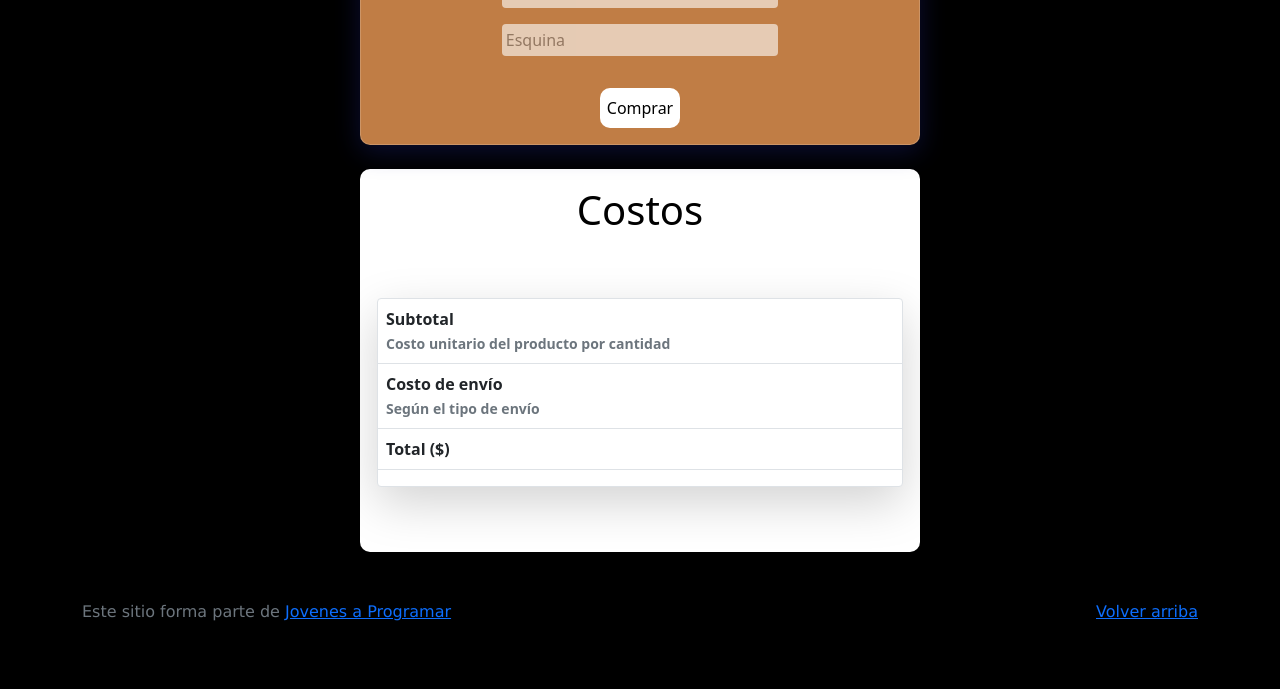
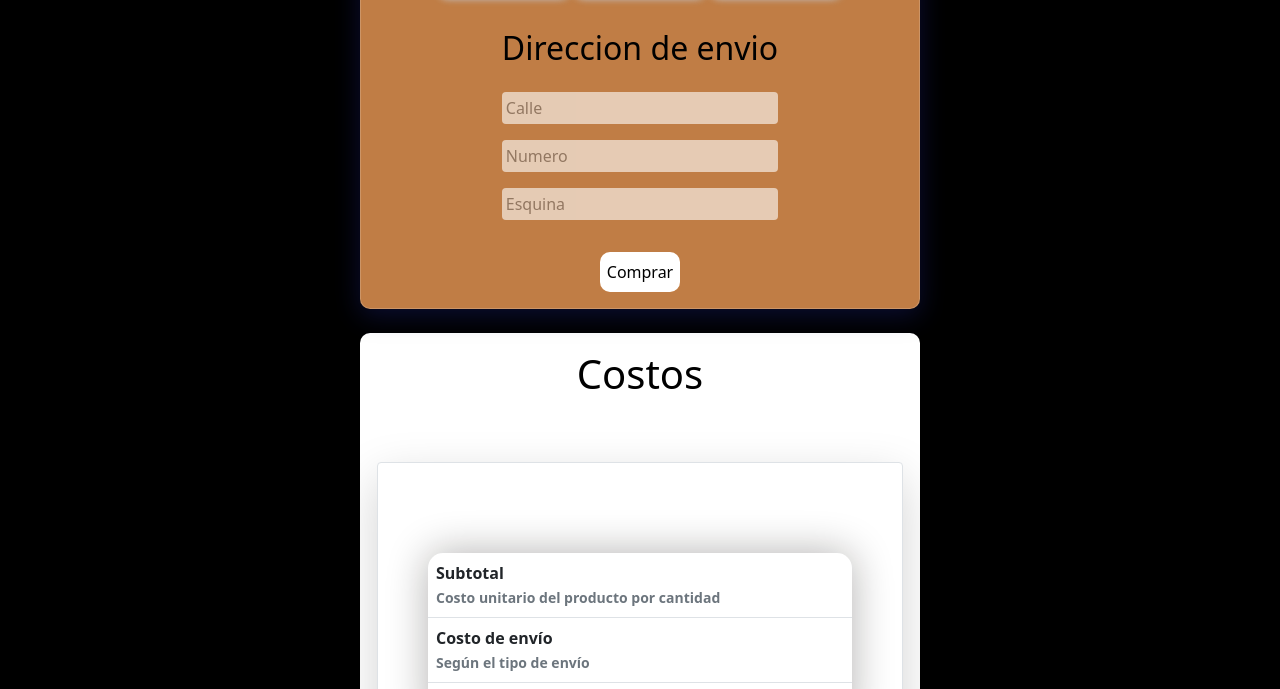
Before and after one commit to jamartindev/E-Mercado, a plain HTML site: page cart.html in a window 1280 px wide. Shown: the part 782-1471 px from the top of the page. Drawn offline with Linux system fonts and the light colour scheme; no server answers; sample sign-in values are in the browser's storage.

Commit message:
estilo de Costos

```diff
--- a/css/styles.css
+++ b/css/styles.css
@@ -1458,3 +1458,13 @@ max-width: 70vh;
 #botonEnviar:hover {
 transform: scale(1.05);
 }
+/*estilo de Costos*/
+.table-responsive {
+  margin-top: 40px;
+  margin-bottom: 40px;
+  box-shadow: 0 0 40px  rgba(17, 12, 8, 0.322);
+  padding: 50px;
+  background-color:rgb(255, 255, 255) ;
+  border-radius: 15px;
+  text-align: left;
+}
```
